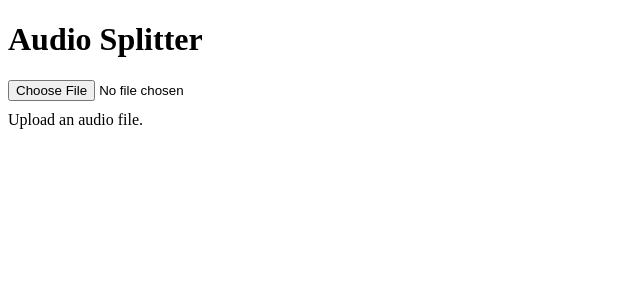
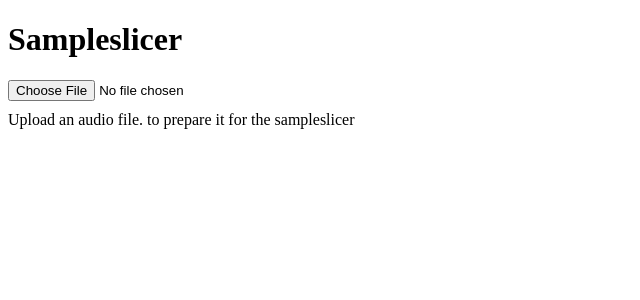
Before and after one commit to dxlbnl/sample-slicer, a SvelteKit app: page / in a window 1280 px wide. Shown: the top 300 px of the page, without its empty margins (0-640 px from the left). Built offline with nearby package versions, Linux system fonts and the light colour scheme.

Commit message:
Change title

```diff
--- a/src/routes/+page.svelte
+++ b/src/routes/+page.svelte
@@ -2,7 +2,7 @@
   import JSZip from "jszip";
   import { onMount } from "svelte";
 
-  let status = "Upload an audio file.";
+  let status = "Upload an audio file. to prepare it for the sampleslicer";
   let filename = $state<string>("Upload");
   let downloadLinks: { url: string; name: string }[] = $state([]);
   let audioContext: AudioContext;
@@ -226,7 +226,7 @@
 
 <!-- Template for the UI -->
 <main>
-  <h1>Audio Splitter</h1>
+  <h1>Sampleslicer</h1>
 
   <!-- Audio file input -->
   <input type="file" accept="audio/*" onchange={handleFileUpload} />
```
